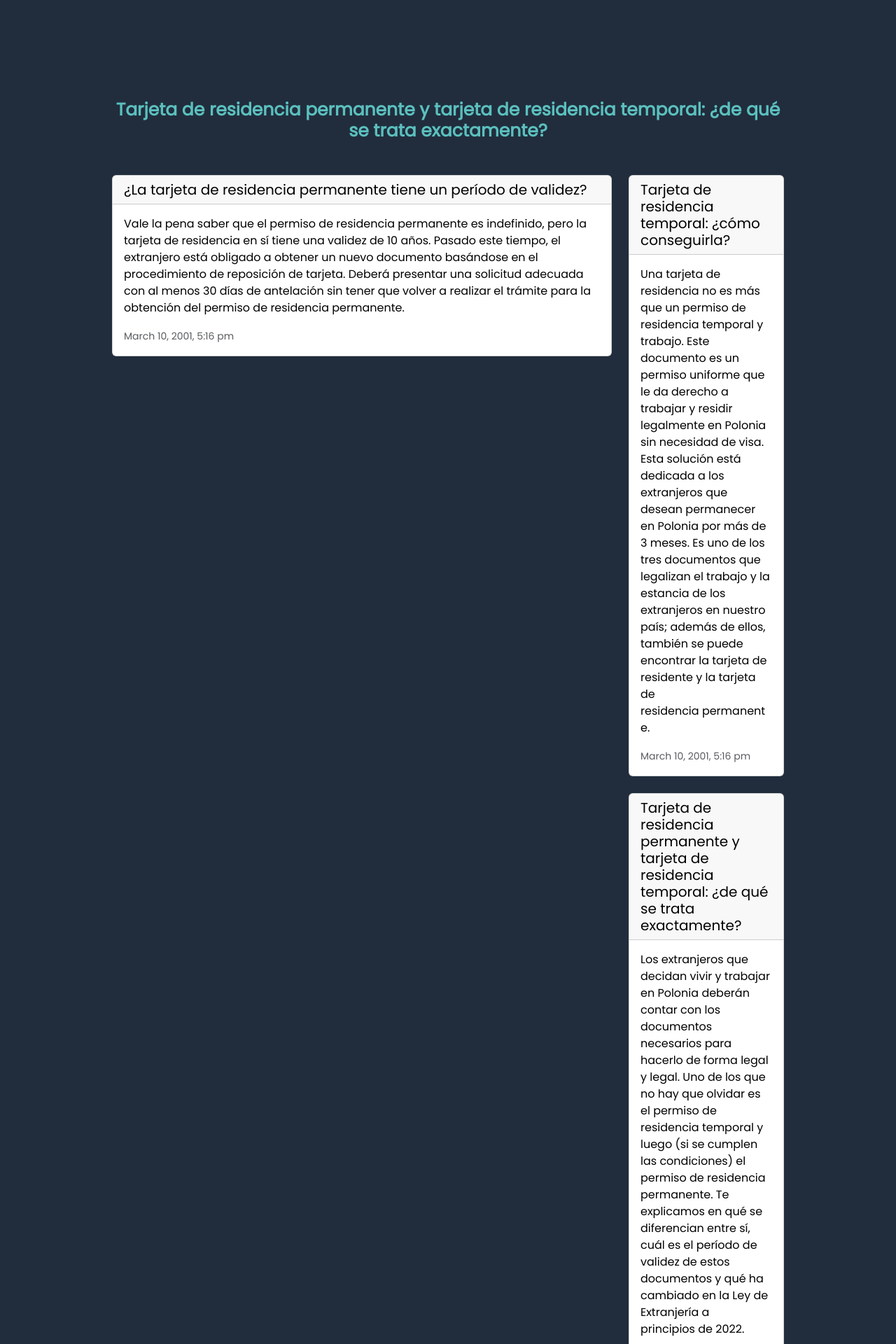
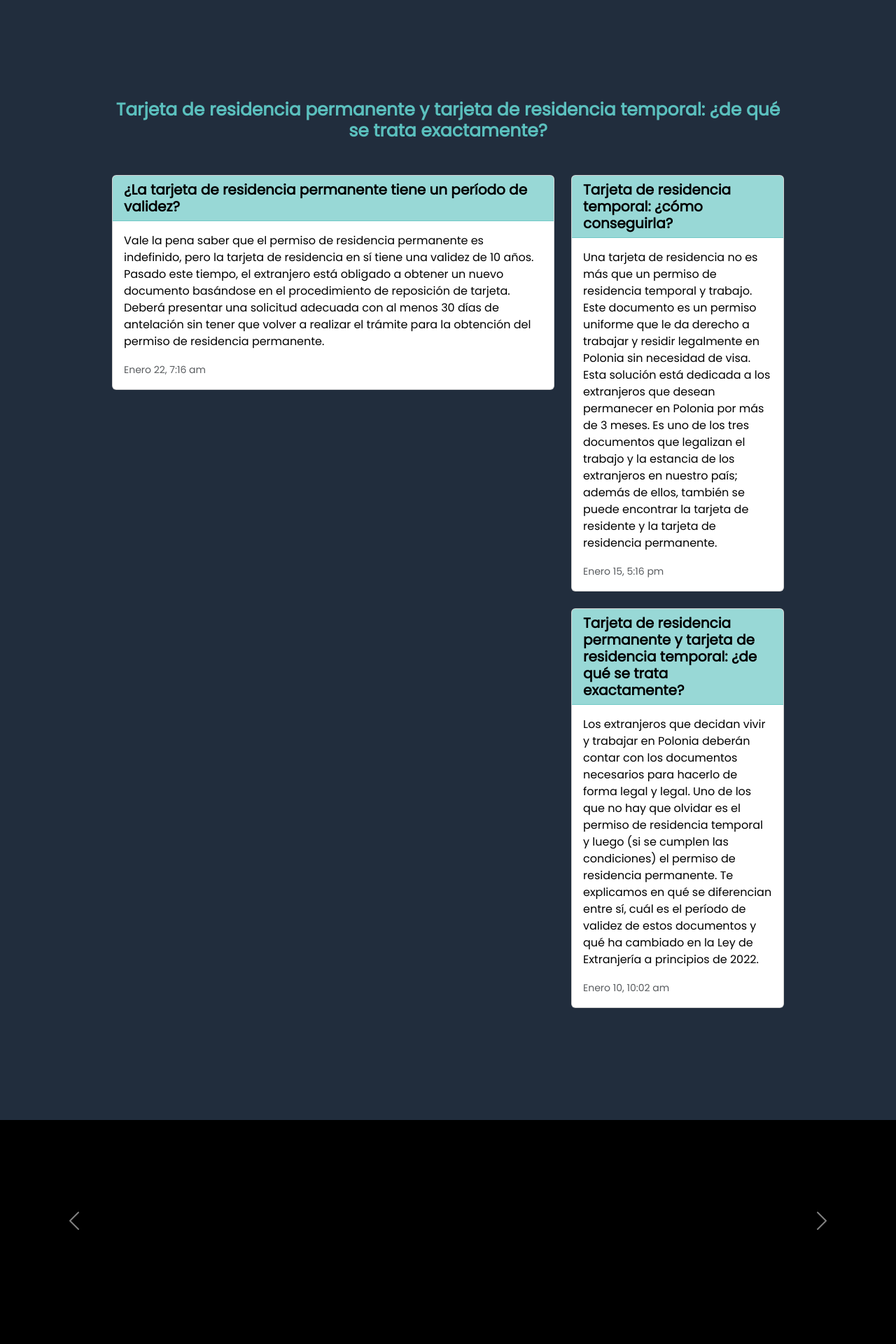
Before and after one commit to dondiegorada/opengatesinternational, a PHP site: page /noticias.php in a window 1280 px wide. Shown: the part 487-2407 px from the top of the page at 70% size. Run offline with PHP 8.4, Linux system fonts and the light colour scheme; data that the repository does not hold is empty; some web fonts are replaced.

Commit message:
Feat: Se crean cards en vista de noticias

```diff
--- a/noticias.php
+++ b/noticias.php
@@ -30,32 +30,32 @@
         </h3>
 
         <div class="row mt-5">
-          <div class="col-9">
+          <div class="col-xxl-9 col-lg-8 mb-4">
             <div class="card">
-              <h5 class="card-header">¿La tarjeta de residencia permanente tiene un período de validez?</h5>
+              <h5 class="card-header card-header-primary">¿La tarjeta de residencia permanente tiene un período de validez?</h5>
 
               <div class="card-body">
                 <p class="card-text">
                   Vale la pena saber que el permiso de residencia permanente es indefinido, pero la tarjeta de residencia en sí tiene una validez de 10 años. Pasado este tiempo, el extranjero está obligado a obtener un nuevo documento basándose en el procedimiento de reposición de tarjeta. Deberá presentar una solicitud adecuada con al menos 30 días de antelación sin tener que volver a realizar el trámite para la obtención del permiso de residencia permanente.
                 </p>
 
-                <p class="card-text"><small class="text-muted">March 10, 2001, 5:16 pm</small></p>
+                <p class="card-text"><small class="text-muted">Enero 22, 7:16 am</small></p>
               </div>
             </div>
           </div>
 
-          <div class="col-3">
+          <div class="col-xxl-3 col-lg-4">
             <div class="row">
               <div class="col-sm-12 mb-4">
                 <div class="card">
-                  <h5 class="card-header">Tarjeta de residencia temporal: ¿cómo conseguirla?</h5>
+                  <h5 class="card-header card-header-primary">Tarjeta de residencia temporal: ¿cómo conseguirla?</h5>
 
                   <div class="card-body">
                     <p class="card-text">
                       Una tarjeta de residencia no es más que un permiso de residencia temporal y trabajo. Este documento es un permiso uniforme que le da derecho a trabajar y residir legalmente en Polonia sin necesidad de visa. Esta solución está dedicada a los extranjeros que desean permanecer en Polonia por más de 3 meses. Es uno de los tres documentos que legalizan el trabajo y la estancia de los extranjeros en nuestro país; además de ellos, también se puede encontrar la tarjeta de residente y la tarjeta de residencia permanente.
                     </p>
 
-                    <p class="card-text"><small class="text-muted">March 10, 2001, 5:16 pm</small></p>
+                    <p class="card-text"><small class="text-muted">Enero 15, 5:16 pm</small></p>
                   </div>
                 </div>
 
@@ -64,14 +64,14 @@
 
               <div class="col-sm-12">
                 <div class="card">
-                  <h5 class="card-header">Tarjeta de residencia permanente y tarjeta de residencia temporal: ¿de qué se trata exactamente?</h5>
+                  <h5 class="card-header card-header-primary">Tarjeta de residencia permanente y tarjeta de residencia temporal: ¿de qué se trata exactamente?</h5>
 
                   <div class="card-body">
                     <p class="card-text">
                       Los extranjeros que decidan vivir y trabajar en Polonia deberán contar con los documentos necesarios para hacerlo de forma legal y legal. Uno de los que no hay que olvidar es el permiso de residencia temporal y luego (si se cumplen las condiciones) el permiso de residencia permanente. Te explicamos en qué se diferencian entre sí, cuál es el período de validez de estos documentos y qué ha cambiado en la Ley de Extranjería a principios de 2022.
                     </p>
 
-                    <p class="card-text"><small class="text-muted">March 10, 2001, 5:16 pm</small></p>
+                    <p class="card-text"><small class="text-muted">Enero 10, 10:02 am</small></p>
                   </div>
                 </div>
               </div>
--- a/styles/styles.css
+++ b/styles/styles.css
@@ -289,6 +289,12 @@ h3, .h3 {
   color: #000000 !important;
 }
 
+.card-header-primary {
+  background-color: #5BC0BE9F;
+  border-color: #5BC0BE9F;
+  font-weight: bolder;
+}
+
 .d-none-lg {
   display: none;
 }
```
